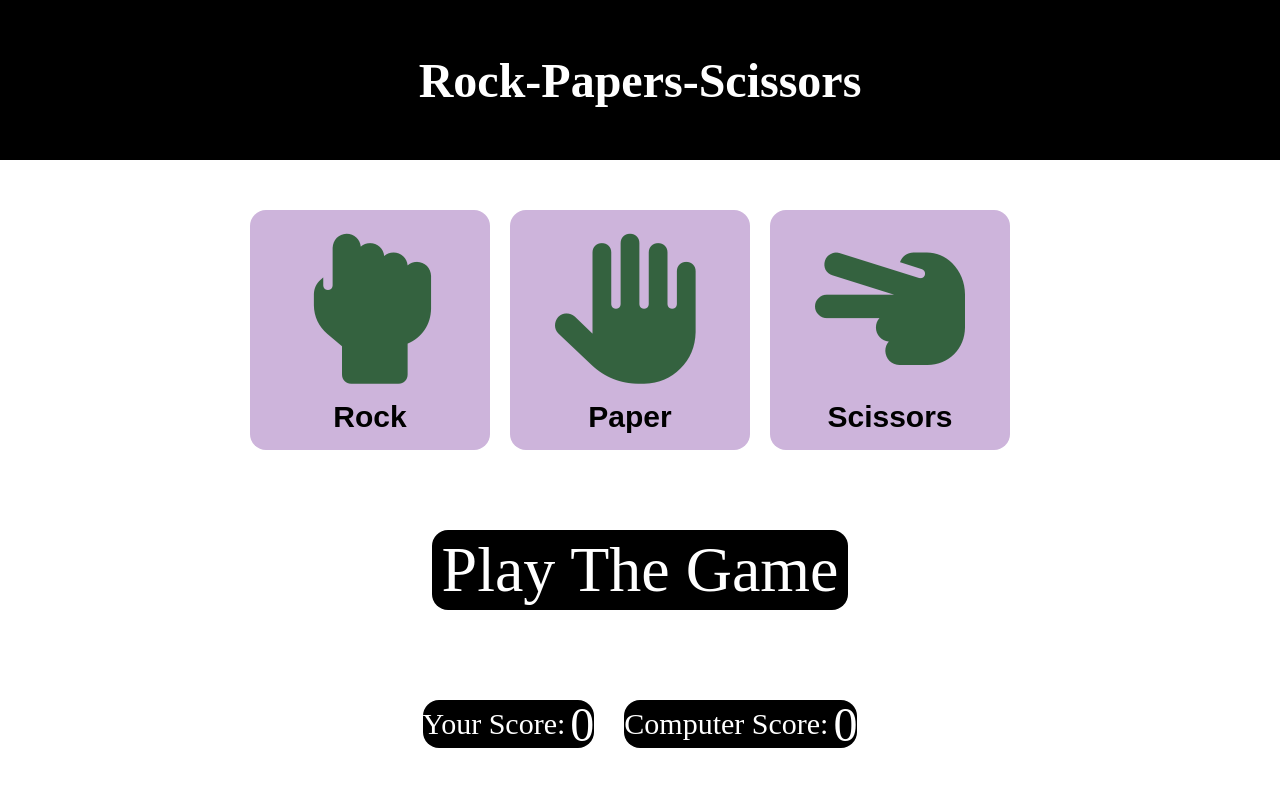
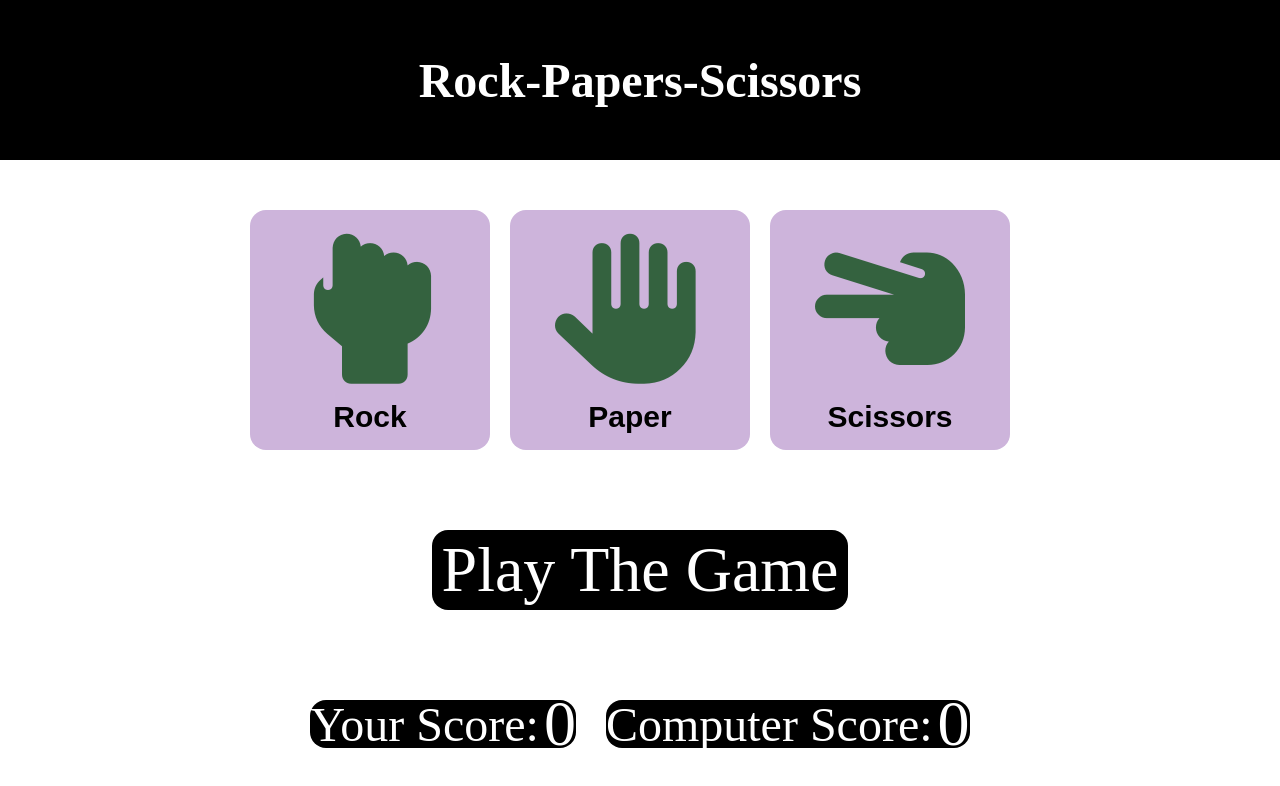
Before and after one commit to acharyaranjit10/Rock-Paper-Scissors, a plain HTML site: page index.html in a window 1280 px wide. Drawn offline with Linux system fonts and the light colour scheme.

Commit message:
Update style.css

```diff
--- a/style.css
+++ b/style.css
@@ -58,20 +58,21 @@ justify-content: center;
 align-items: center;
 border-radius: 1rem;
 margin-right: 30px;
+font-size: 3rem;
+height:6vh;
+color: white;
 background-color: black;
-color: white;
-height:6vh;
-font-size: 30px;
+
 }
 #computer-score{
     display: flex;
     justify-content: center;
     align-items: center;
     border-radius: 1rem;
-height:6vh;
+    height:6vh;
+    font-size: 3rem;
     color: white;
     background-color: black;
-    font-size: 30px;
 
 }
 .congo-box{
@@ -98,9 +99,9 @@ border-radius: 1rem;
 
 #user-score{
     margin-left: 5px;
-    font-size: 3rem;
+    font-size: 4rem;
 }
 #comp-score{
     margin-left: 5px;
-    font-size: 3rem;
+    font-size: 4rem;
 }
```
